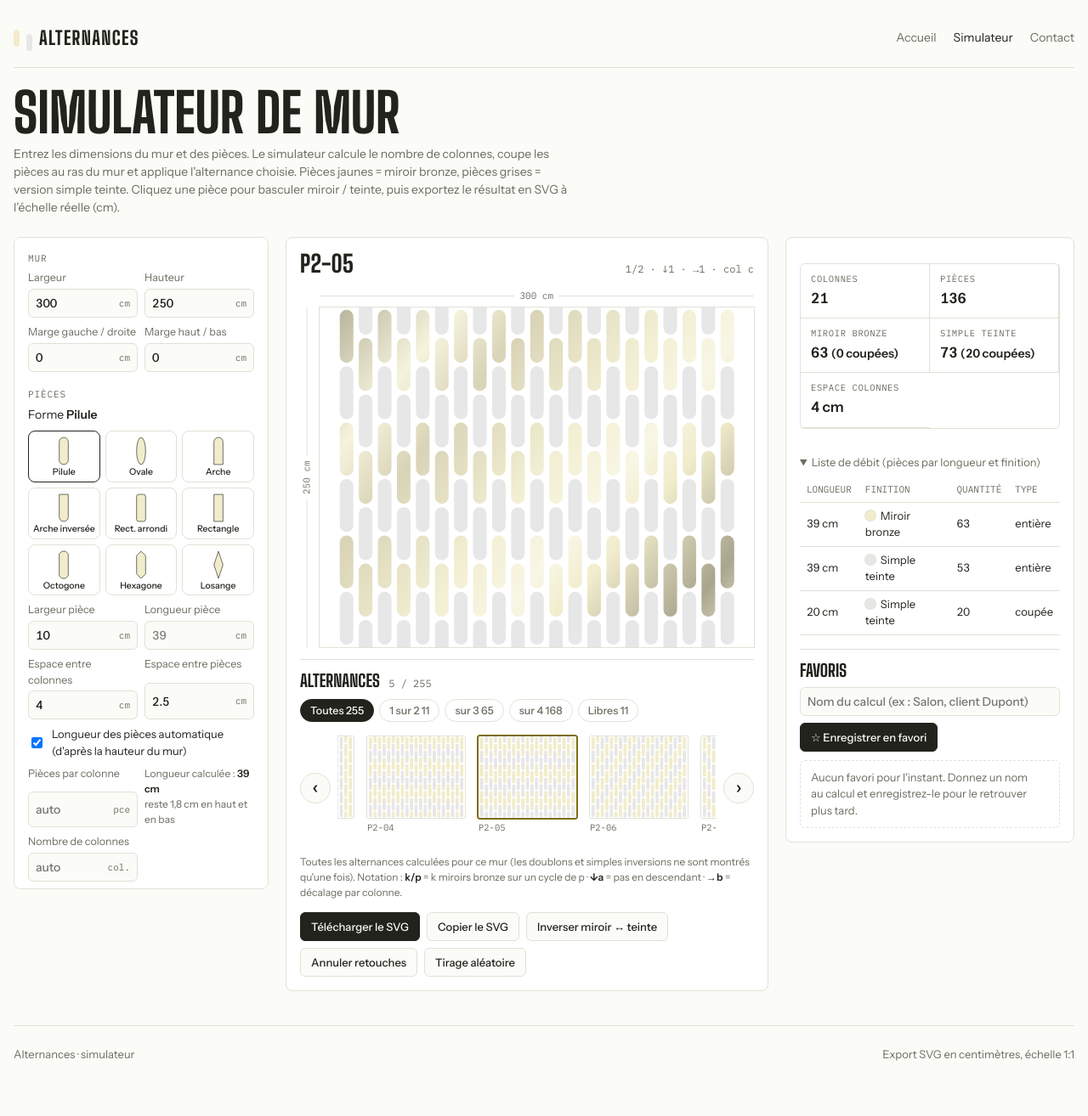
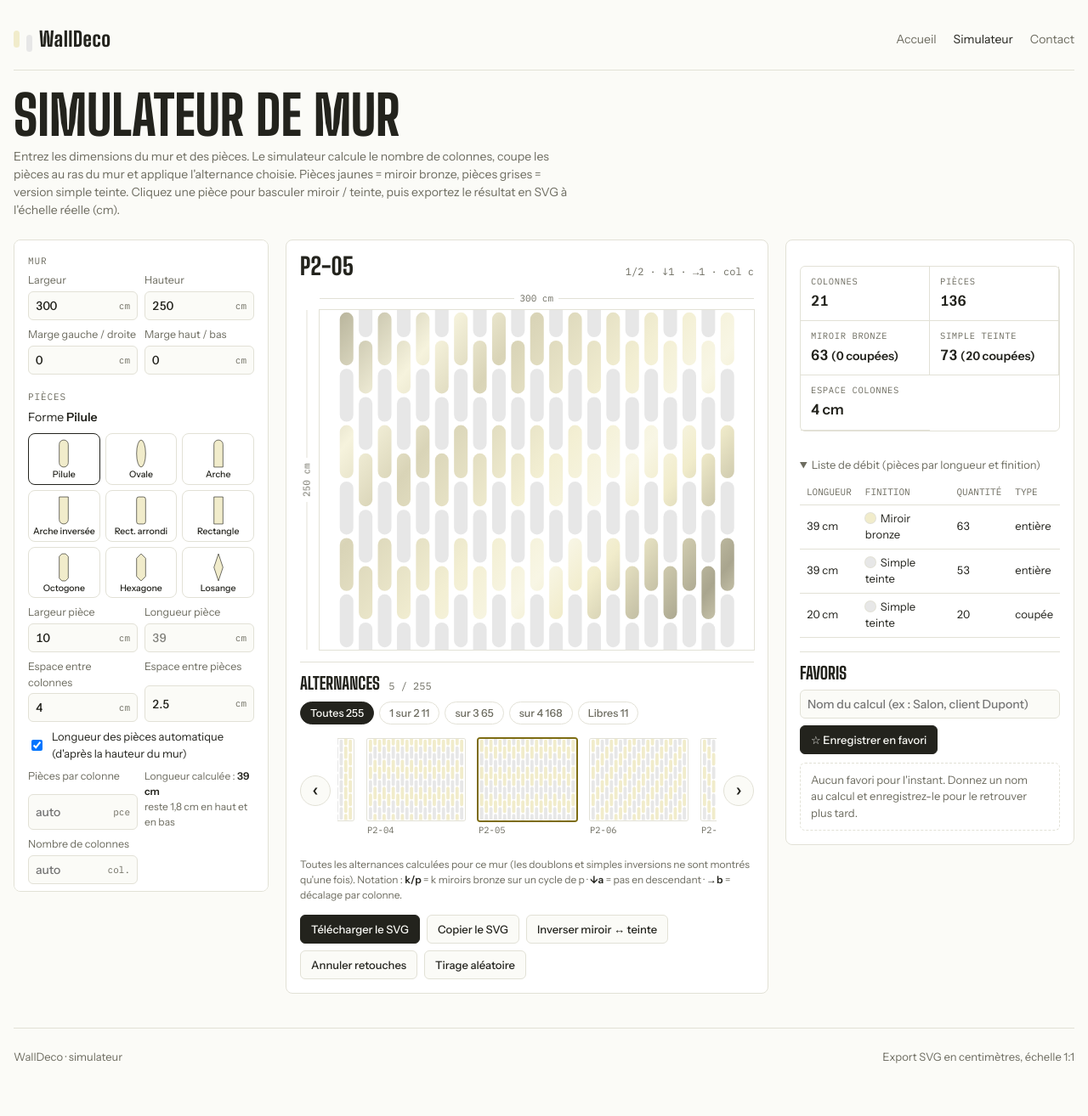
Before and after one commit to abelkhaddar-hue/Habillage, a plain HTML site: page simulateur.html in a window 1280 px wide. Shown: the whole page at 85% size. Drawn offline with Linux system fonts and the light colour scheme.

Commit message:
Nouveau nom de marque WallDeco dans le menu, le pied de page et l'onglet
Co-Authored-By: Claude Opus 5.5 <noreply@anthropic.com>

```diff
--- a/simulateur.html
+++ b/simulateur.html
@@ -3,7 +3,7 @@
 <head>
 <meta charset="utf-8">
 <meta name="viewport" content="width=device-width, initial-scale=1, viewport-fit=cover">
-<title>Alternances Simulateur</title>
+<title>WallDeco Simulateur</title>
 <script>if(new URLSearchParams(location.search).has('embed'))document.documentElement.classList.add('embed')</script>
 <link rel="preconnect" href="https://fonts.googleapis.com">
 <link rel="stylesheet" href="https://fonts.googleapis.com/css2?family=Big+Shoulders+Display:wght@600;800&family=Instrument+Sans:wght@400;500;600&family=IBM+Plex+Mono:wght@400&display=swap">
@@ -22,7 +22,7 @@ body{margin:0;background:var(--bg);color:var(--fg);font-family:var(--body);font-
   padding-left:max(16px,env(safe-area-inset-left,0px));padding-right:max(16px,env(safe-area-inset-right,0px));padding-block:28px 60px}
 .site{max-width:none;margin:0}
 nav.top{padding-block:0 18px;margin-bottom:24px;border-bottom:1px solid var(--line);display:flex;justify-content:space-between;align-items:center;gap:16px;flex-wrap:wrap}
-.mark{font-family:var(--display);font-weight:800;font-size:22px;letter-spacing:.06em;text-transform:uppercase;display:flex;gap:8px;align-items:center;color:var(--fg);text-decoration:none}
+.mark{font-family:var(--display);font-weight:800;font-size:24px;letter-spacing:.02em;display:flex;gap:8px;align-items:center;color:var(--fg);text-decoration:none}
 .mark i{display:inline-block;width:7px;height:20px;border-radius:4px;background:var(--y)}
 .mark i+i{background:var(--g);transform:translateY(5px)}
 nav.top ul{display:flex;gap:20px;list-style:none;margin:0;padding:0;font-size:14px;flex-wrap:wrap}
@@ -138,7 +138,7 @@ footer.site{margin-top:40px;padding-top:24px;border-top:1px solid var(--line);fo
 <body>
 
 <nav class="top site">
-  <a class="mark" href="index.html"><i></i><i></i>Alternances</a>
+  <a class="mark" href="index.html"><i></i><i></i>WallDeco</a>
   <ul>
     <li><a href="index.html">Accueil</a></li>
     <li><a href="simulateur.html" aria-current="page">Simulateur</a></li>
@@ -275,7 +275,7 @@ footer.site{margin-top:40px;padding-top:24px;border-top:1px solid var(--line);fo
   </aside>
 </div>
 
-<footer class="site"><span>Alternances · simulateur</span><span>Export SVG en centimètres, échelle 1:1</span></footer>
+<footer class="site"><span>WallDeco · simulateur</span><span>Export SVG en centimètres, échelle 1:1</span></footer>
 
 <script>
 const $=id=>document.getElementById(id);
```
Also changed, not shown: index.html (+4 -4 lines).
